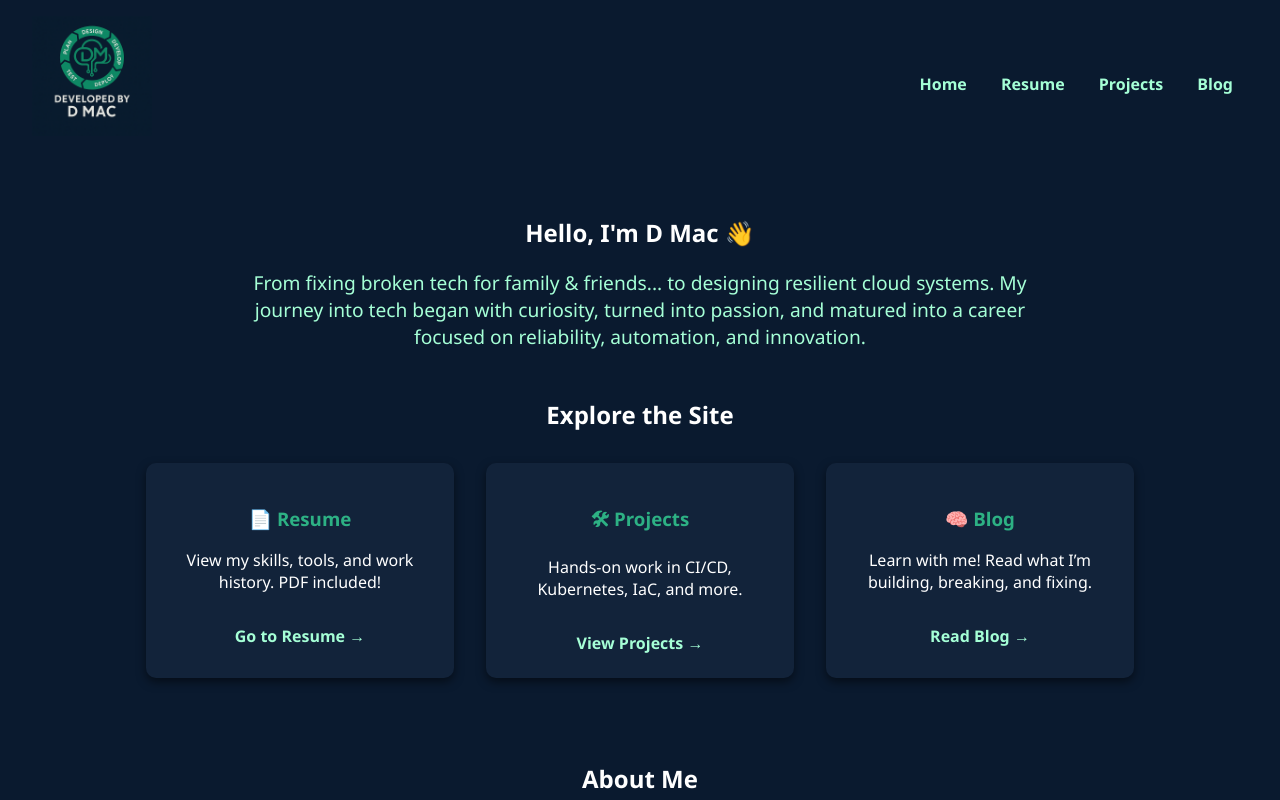
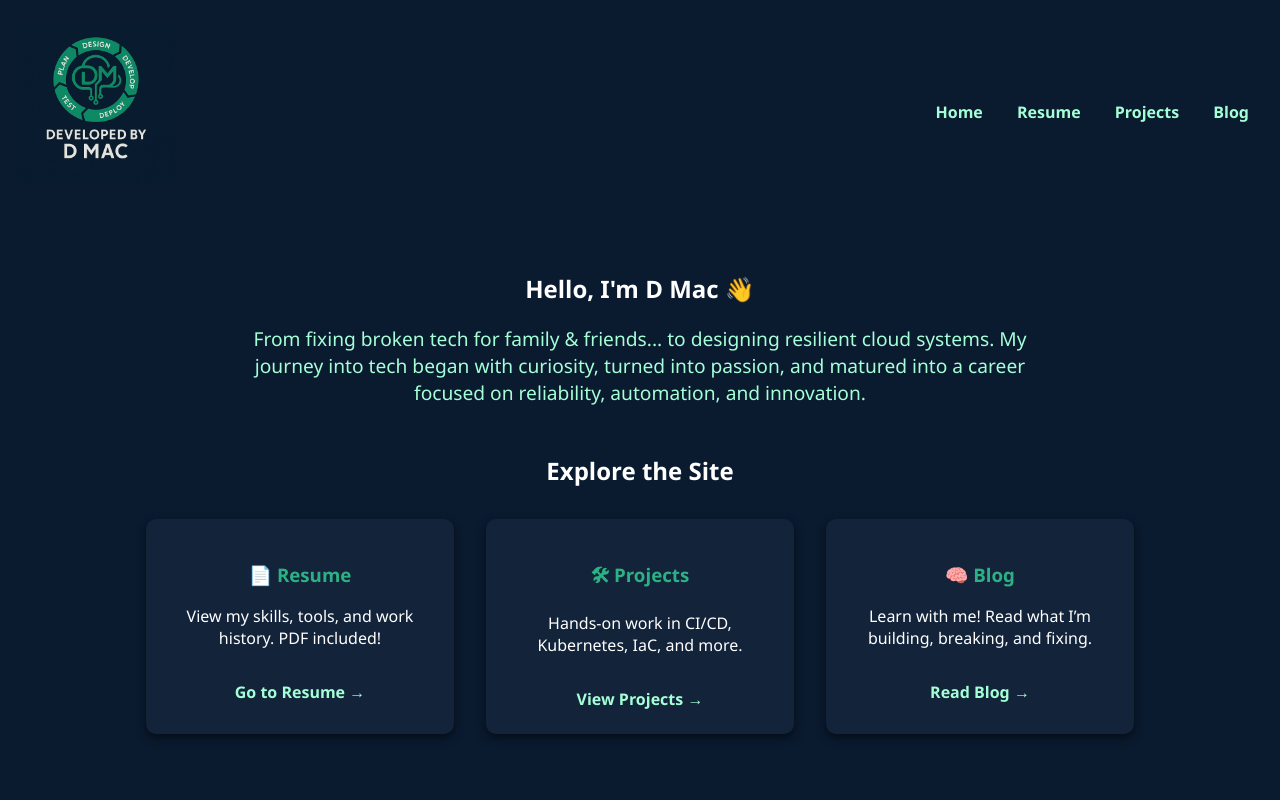
Before and after one commit to developedbydmac/dmac-portfolio, a plain HTML site: page index.html in a window 1280 px wide. Shown: the top 800 px of the page. Drawn offline with Linux system fonts and the light colour scheme.

Commit message:
update logo

```diff
--- a/styles/main.css
+++ b/styles/main.css
@@ -7,18 +7,21 @@ body {
 
   header {
     background-color: #0A1A2F;
-    padding: 1em 2em;
+    padding: 1.5em 1em;
     display: flex;
-    align-items: center; /* vertically centers logo + nav */
+    flex-wrap: wrap;
+    align-items: center;
     justify-content: space-between;
-    flex-wrap: wrap;
   }
 
+
   .logo img {
-    width: 120px; /* change to your preferred size */
+    width: 160px;
     height: auto;
+    max-width: 100%;
     display: block;
   }
+
 
   nav {
     margin-top: 1em;
```
